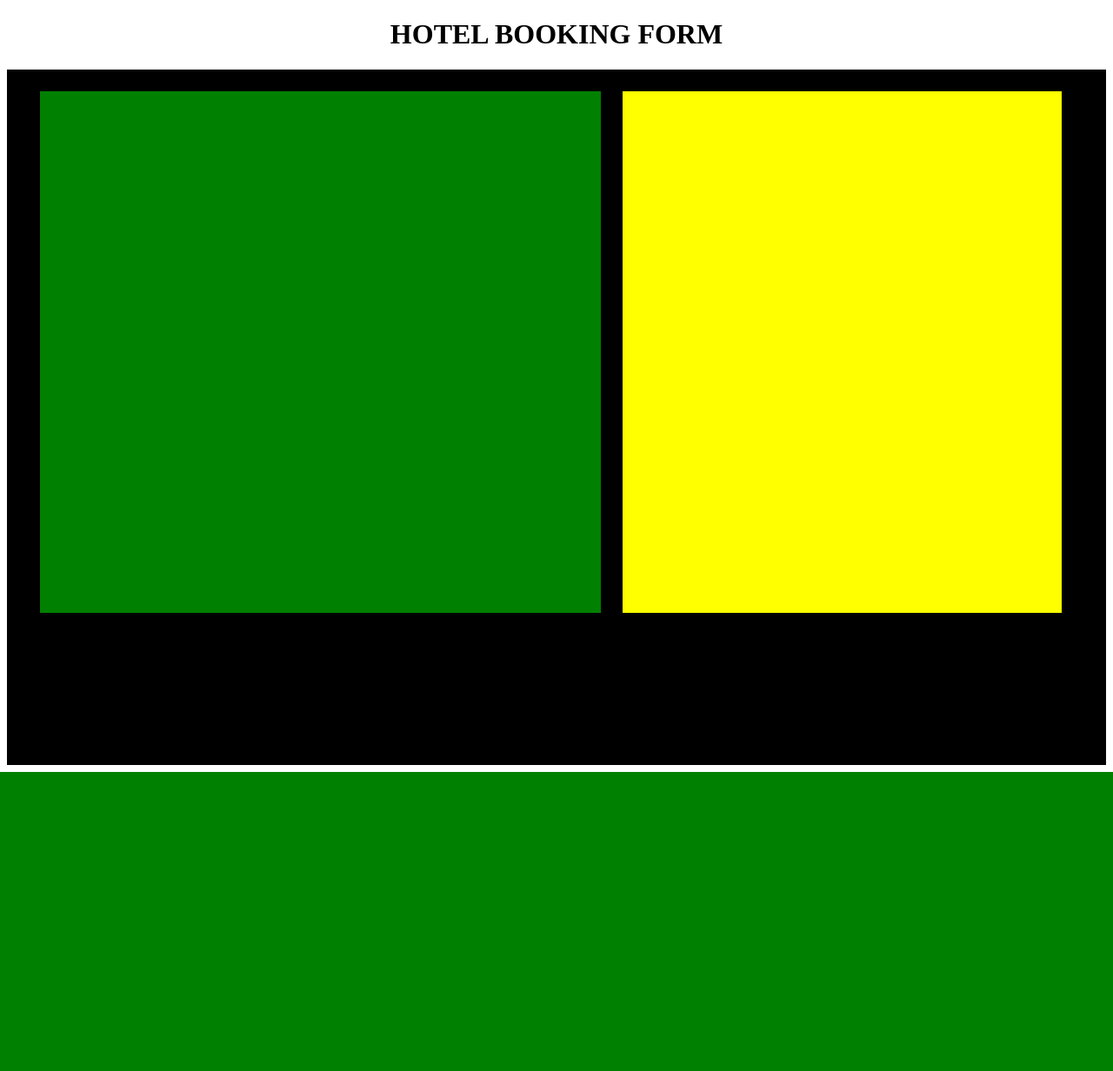
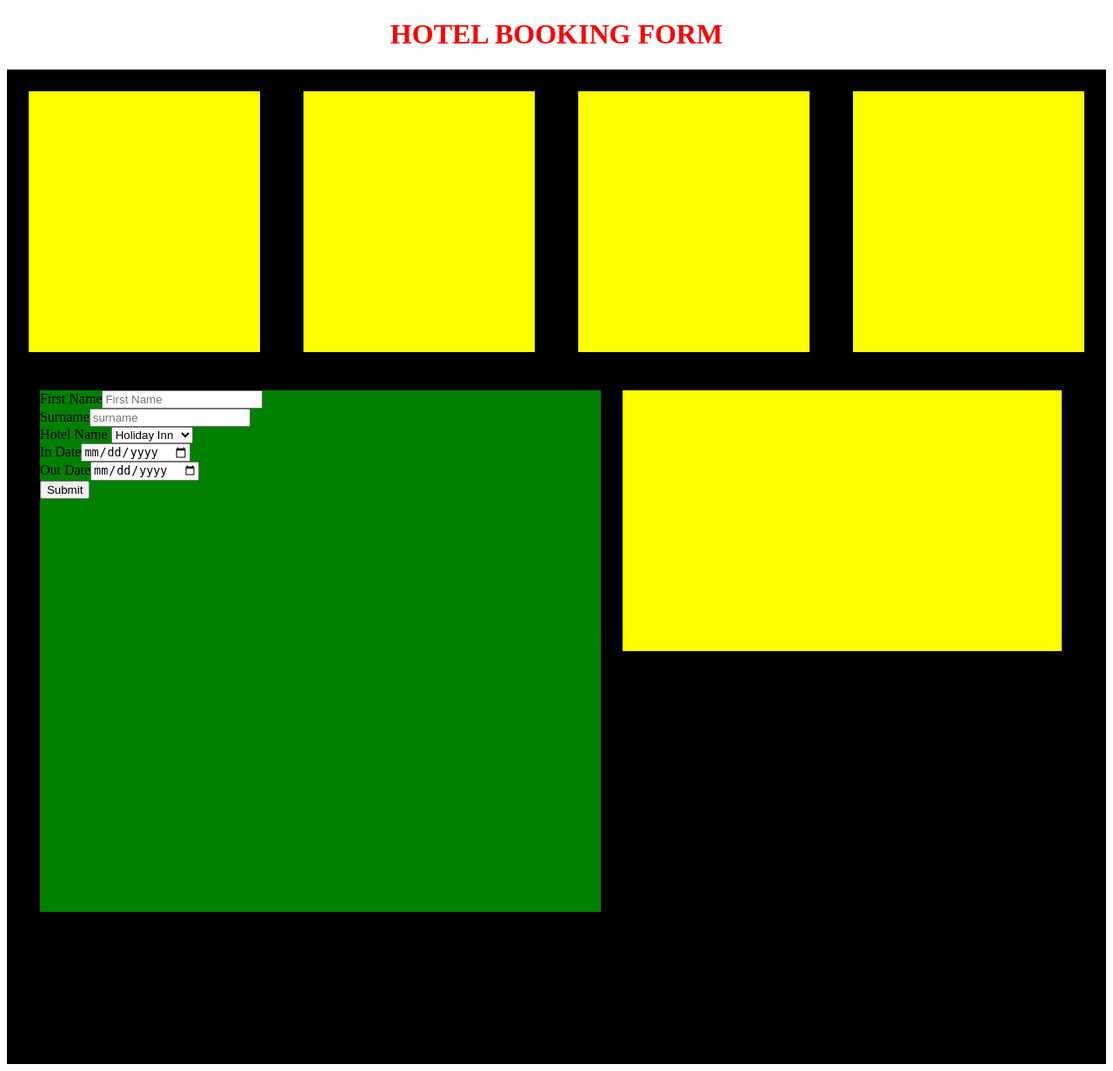
Before and after one commit to Tapfuma01/hotel_booking_form, a PHP site: page /index.html in a window 1280 px wide. Shown: the whole page at 87% size. Before the commit the page ends 888 px from the top, so only its background shows below. Run offline with PHP 8.4, Linux system fonts and the light colour scheme.

Commit message:
update htm and css

```diff
--- a/index.html
+++ b/index.html
@@ -9,10 +9,51 @@
 </head>
 <body>
     <h1>HOTEL BOOKING FORM</h1>
+    <div class="container1">
+        <div class="row">
+            <div class="col-md-4">
+
+            </div>
+            <div class="col-md-4">
+
+            </div>
+            <div class="col-md-4">
+
+            </div>
+            <div class="col-md-4">
+
+            </div>
+        </div>
+
+
+
+    </div>
+    <br>
 
     <div class="container">
         <div class="row">
             <div class="col-md-6">
+                    <div class="text-center" id='form'>
+                            <form role="form" action="<?php echo htmlspecialchars($_SERVER['PHP_SELF']); ?>" method="post">
+
+                            <label>First Name<input type="text" name="firstname" placeholder='First Name' required></label><br>
+                            <label>Surname<input type="text" name="surname"placeholder='surname' required></label><br>
+                            <label>Hotel Name
+                            <select name="hotelname" required>
+                              <option value="Holiday Inn">Holiday Inn</option>
+                              <option value="Radison">Radison</option>
+                              <option value="City Lodge">City Lodge</option>
+                              <option value="Town Lodge">Town Lodge</option>
+                            </select>
+                            </label><br>
+
+                            <label>In Date<input type="date" name="indate" placeholder='indate' required></label><br>
+                            <label>Out Date<input type="date" name="outdate" placeholder='outdate' required></label><br>
+                            <button class="submit" name="submit" type="submit">Submit</button>
+
+
+                            </form>
+                            </div>
 
             </div>
             <div class="col-md-4">
--- a/style.css
+++ b/style.css
@@ -3,11 +3,23 @@ body{
 }
 h1 {
     text-align: center;
+    color: red;
+}
+p{
+    color: white;
 }
 .container{
 
     width: 100%;
     height: 800px;
+    background-color: black;
+    margin-top: -2%;
+
+}
+.container1{
+
+    width: 100%;
+    height: 351px;
     background-color: black;
 
 }
@@ -18,10 +30,11 @@ div.row{
 
 .col-md-4{
     width: 40%;
-    height: 600px;
+    height: 300px;
     background-color: yellow;
     margin-left: 2%;
     margin-top: 2%;
+    margin-right: 2%
 
 
 }
```
